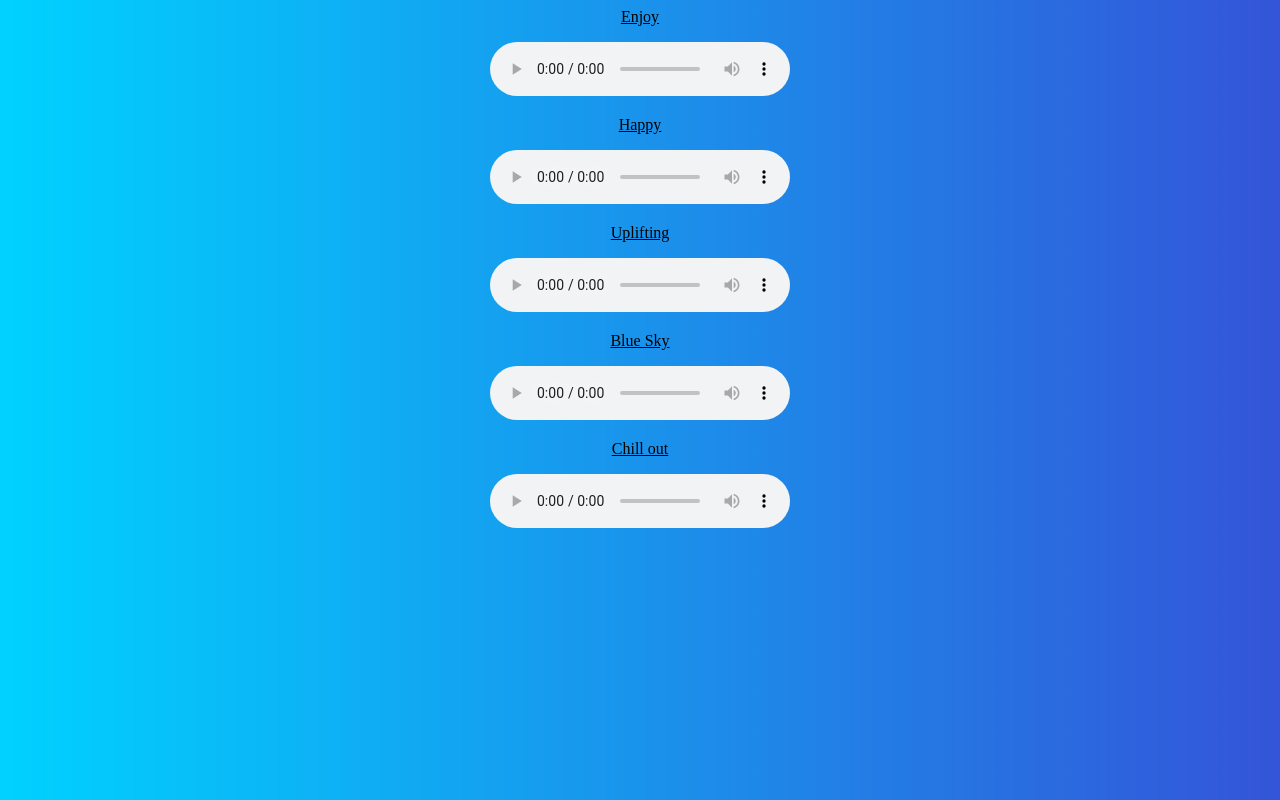
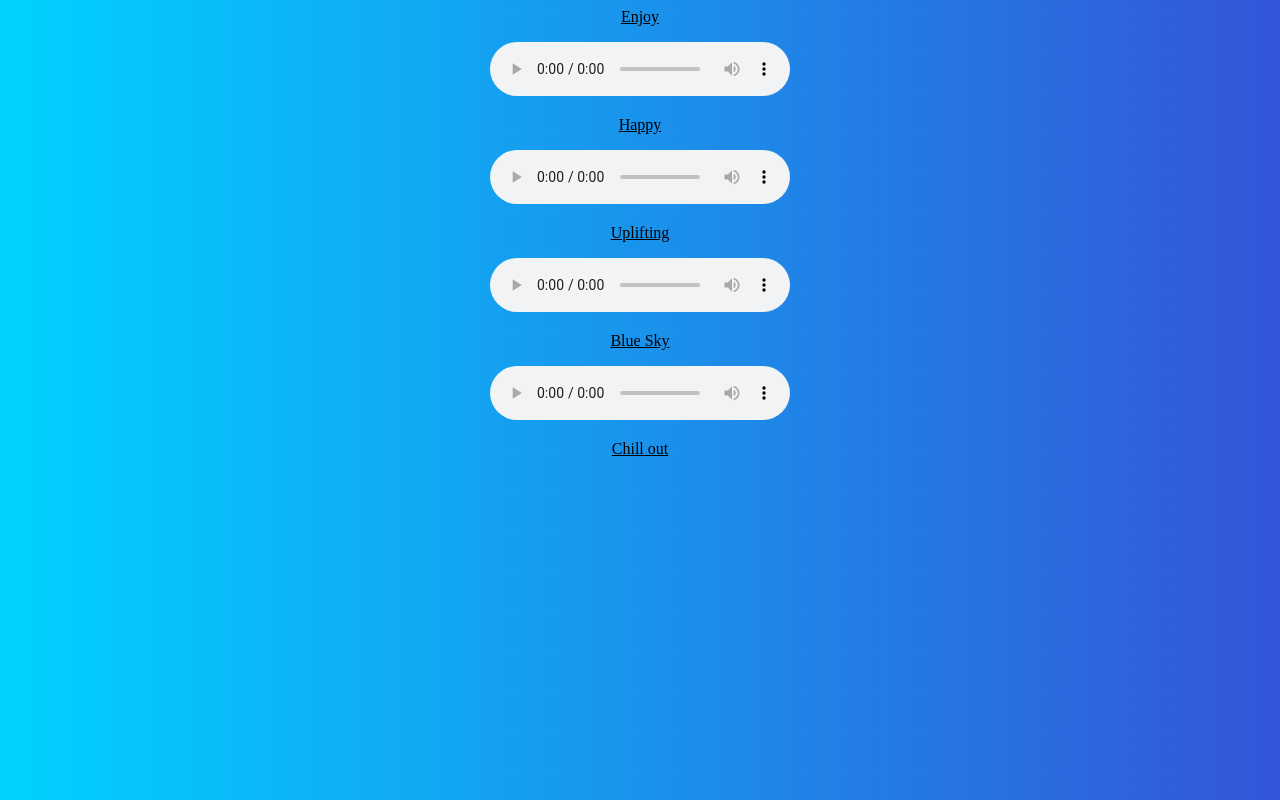
Before and after one commit to SleepyNewbie/MyPersonalWebsite, a plain HTML site: page audio.html in a window 1280 px wide. Drawn offline with Linux system fonts and the light colour scheme.

Commit message:
Update audio.html

```diff
--- a/audio.html
+++ b/audio.html
@@ -21,6 +21,6 @@ body {
 	<u>Blue Sky</u>
 	<p><audio controls><source src="image/Blue Sky.mp3" type="audio/mpeg"></audio></p>
 	<u>Chill out</u>
-	<p><audio controls><source src="image/Chill out.mp3" type="audio/mpeg"></audio></p>
+
 </body>
 </html>
```
